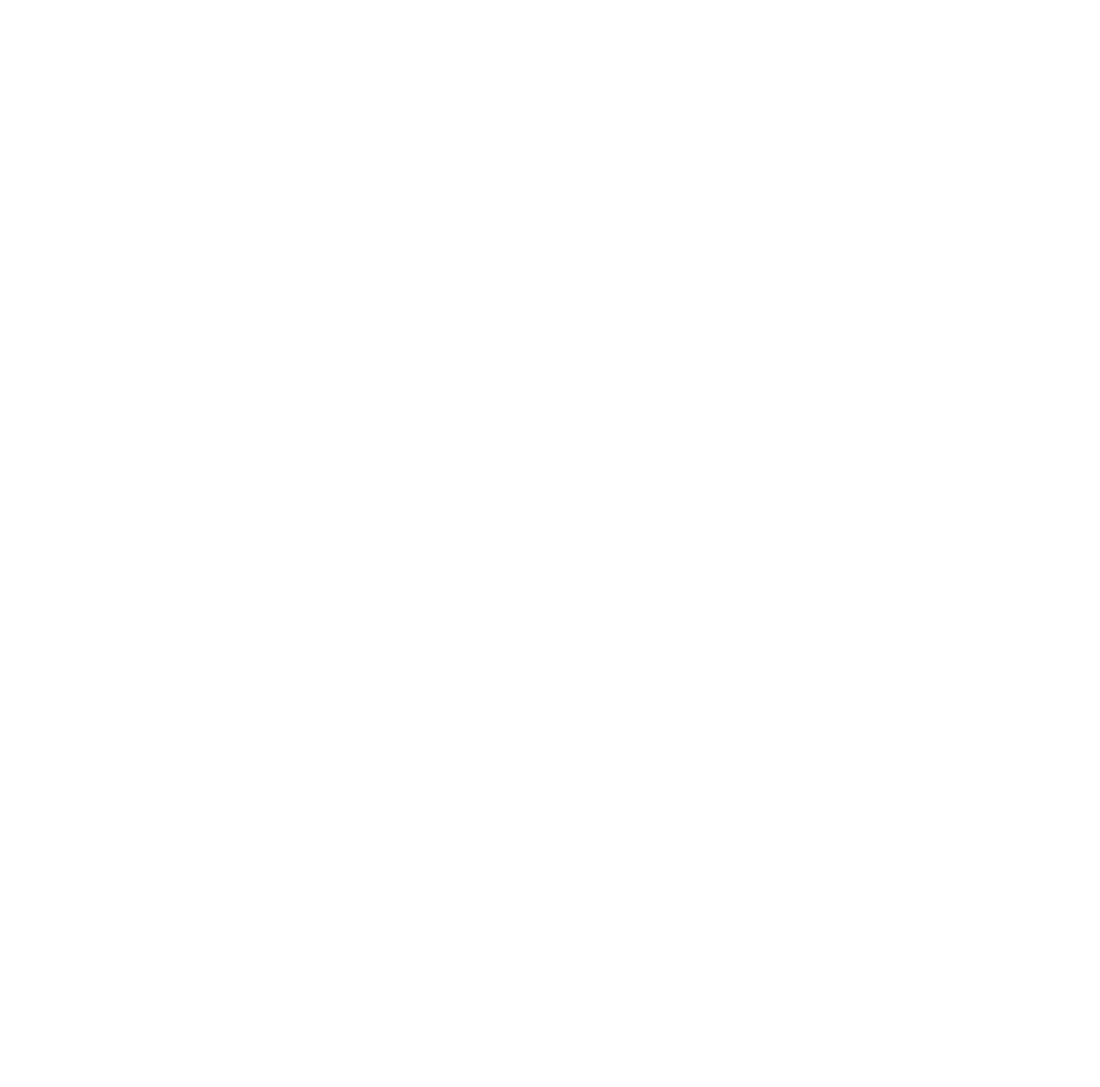
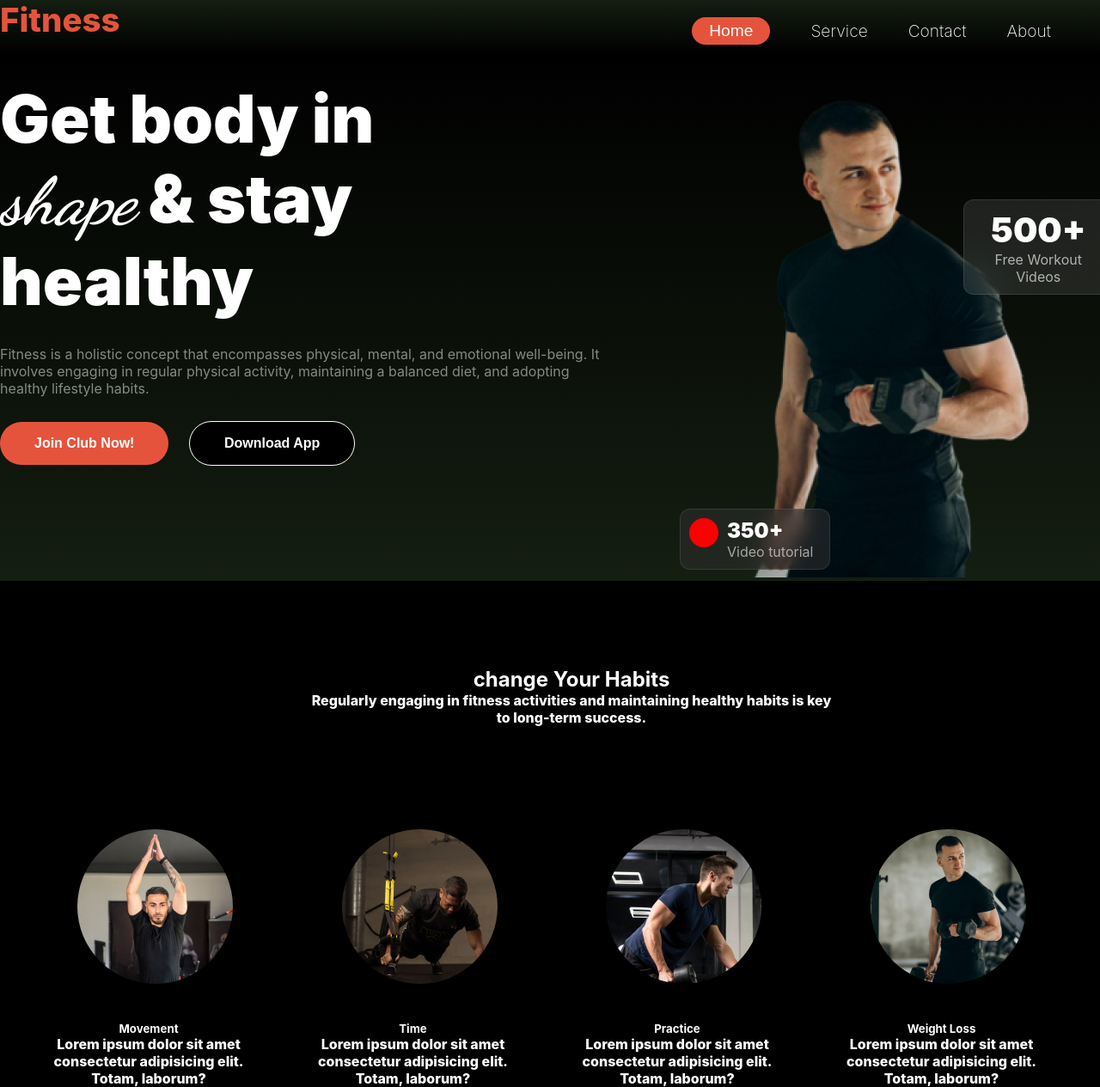
Before and after one commit to jannatulfardousmim/assignment-2, a plain HTML site: page index.html in a window 1280 px wide. Shown: the whole page at 86% size. Before the commit the page ends 800 px from the top, so only its background shows below. Drawn offline with Linux system fonts and the light colour scheme.

Commit message:
add banner section

```diff
--- a/degine/style.css
+++ b/degine/style.css
@@ -0,0 +1,297 @@
+
+@import url('https://fonts.googleapis.com/css2?family=Dancing+Script:wght@400..700&display=swap');
+.dancing-script-font {
+    font-family: "Dancing Script", cursive;
+    font-optical-sizing: auto;
+    font-weight: 700;
+
+  }
+@import url('https://fonts.googleapis.com/css2?family=Inter:wght@100..900&display=swap');
+.inter-font {
+    font-family: "Inter", sans-serif;
+    font-optical-sizing: auto;
+    font-weight: 800;
+    font-style: normal;
+    font-variation-settings:
+      "slnt" 0;
+  }
+
+  *{
+    padding: 0;
+    margin: 0;
+   color: white;
+
+  }
+  .main, .header{
+    background-color: black;
+  }
+  /*........................nav-bar style start................................. */
+  .nav-bar{
+    max-width: 100%;
+    display: flex;
+    justify-content: space-between;
+
+    background: linear-gradient(180deg, rgb(20, 30, 17),rgba(119, 119, 119, 0) 100%);
+
+  }
+  .nav-hamburger{
+    display: none;
+  }
+  .nav-title{
+    color: rgb(230, 83, 60);
+    font-size: 2.4rem;
+    font-weight: 800;
+  }
+  .nav-item{
+    display: flex;
+    justify-content: center;
+    align-items: center;
+    border-radius: 20px;
+    padding: 10px;
+  }
+  .item{
+    list-style: none;
+    margin-right:47px ;
+    font-size: 1.2rem;
+font-weight: 200;
+padding-top: 10px;
+
+
+
+  }
+
+  .btn{
+    border-radius: 46px;
+    font-size: 1.2rem;
+    font-weight: 400;
+background: rgb(230, 83, 60);
+padding: 5px 20px 5px 20px;
+border: none;
+
+  }
+  /*............................banner container start...................................*/
+  .banner{
+    background: linear-gradient(360deg, rgb(20, 30, 17),rgba(119, 119, 119, 0) 100%);
+    padding-top: 30px;
+    margin-bottom: 100px;
+  }
+  .banner-container{
+  display: flex;
+  gap: 167px;
+
+
+  }
+  .banner-description{
+    width: 55%;
+
+  }
+  .banner-title{
+    font-size: 4.8rem;
+font-weight: 900;
+
+
+  }
+.banner-subtitle{
+    font-size: 1rem;
+    font-weight: 400;
+    color: rgba(255, 255, 255, 0.5);
+    margin-top: 28px;
+    margin-bottom: 28px;
+
+}
+.primary-btn{
+    border-radius: 42px;
+    background: rgb(230, 83, 60);
+    padding: 16px 40px 16px 40px;
+    font-size: 1rem;
+font-weight: 600;
+border: none;
+margin-right: 20px;
+}
+.secondary-btn{
+    border-radius: 42px;
+    padding: 16px 40px 16px 40px;
+    font-size: 1rem;
+font-weight: 600;
+border: 1px solid white;
+background-color: black;
+}
+.img-container{
+
+    position: relative;
+}
+.workout{
+
+   width: 50%;
+   position: absolute;
+   top: 140px;
+   left: 250px;
+   text-align: center;
+  border-radius: 12px;
+  box-sizing: border-box;
+border: 1px solid rgba(255, 255, 255, 0.1);
+
+padding: 10px;
+backdrop-filter: blur(20px);
+background: rgba(255, 255, 255, 0.1);
+}
+.workout-num{
+    font-size: 2.5rem;
+font-weight: 900;
+}
+.vedio{
+    font-size: 1rem;
+    font-weight: 400;
+    color: rgba(255, 255, 255, 0.65);
+}
+.circle{
+width: 20%;
+height:20% ;
+background-color: red;
+
+}
+.tutorial{
+
+    width: 50%;
+    position: absolute;
+    top: 500px;
+    left: -80px;
+    box-sizing: border-box;
+border: 1px solid rgba(255, 255, 255, 0.1);
+border-radius: 12px;
+display: flex;
+gap: 10px;
+backdrop-filter: blur(10px);
+background: rgba(48, 48, 48, 0.54);
+padding: 10px;
+}
+.circle{
+    width: 30px;
+    height: 30px;
+    background-color: red;
+    border-radius: 50%;
+    border: 2px solid red;
+}
+.tutorial-num{
+    font-size: 1.5rem;
+    font-weight: 900;
+}
+.tutorial-para{
+    color: rgba(239, 237, 232, 0.65);
+    font-size: 1rem;
+font-weight: 400;
+}
+/*.................habit section ........................*/
+.habit-container{
+max-width: 100%;
+margin: 0 auto;
+margin-left: 50px;
+}
+.habit-description{
+  width: 50%;
+  margin: 0 auto;
+  text-align: center;
+}
+.habits-items{
+  display: grid;
+  grid-template-columns: repeat(4, 1fr);
+  margin-top: 80px;
+}
+.habit-img{
+  border-radius: 50%;
+
+}
+.habit{
+  text-align: center;
+
+}
+.img{
+  width: 80%;
+
+}
+.img-des{
+padding: 40px;
+}
+
+/*........................ media quare for small device..................................*/
+@media screen and (max-width:570px) {
+  .body{
+    margin: 0 auto;
+    max-width: 100%;
+    border: 2px solid red;
+   }
+   .nav-item{
+    display: none;
+   }
+   .nav-hamburger{
+    display: block;
+   padding: 10px;
+
+  }
+  .banner-container{
+   flex-direction: column;
+   gap: 2px;
+   max-width:100% ;
+  padding: 15px;
+
+
+  }
+  .banner-description{
+    width: 100%;
+  }
+.banner-title{
+  font-size: 2.5rem;
+
+}
+.dancing-script-font{
+  font-size: 2.5rem;
+}
+.banner-subtitle{
+font-size: 1rem;
+}
+.primary-btn{
+  margin-right:2px ;
+  padding: 16px 20px 16px 20px;
+}
+.secondary-btn{
+  padding: 16px 20px 16px 20px;
+}
+.workout{
+
+  top: 60px;
+  left: 160px;
+}
+.tutorial{
+
+  top: 220px;
+  left: 20px;
+}
+.img-container{
+  margin-top: 70px;
+}
+.img img{
+  width: 80%;
+}
+.habit-container{
+  margin-left: 2px;
+  border: 2px solid blue;
+}
+.habit-description{
+  width: 100%;
+}
+.banner{
+  margin-bottom: 5px;
+}
+.habits-items{
+  grid-template-columns: repeat(1, 1fr);
+}
+.img{
+
+  width: 100%;
+  margin-bottom: 10px;
+}
+.img-des{
+  padding-left: 60px;
+}
+
+}
--- a/index.html
+++ b/index.html
@@ -4,9 +4,100 @@
     <meta charset="UTF-8">
     <meta name="viewport" content="width=device-width, initial-scale=1.0">
     <title>Document</title>
-    <link rel="stylesheet" href="degine/style.css"
+    <link rel="stylesheet" href="degine/style.css">
+    <link rel="stylesheet" href="https://cdnjs.cloudflare.com/ajax/libs/font-awesome/6.6.0/css/all.min.css" integrity="sha512-Kc323vGBEqzTmouAECnVceyQqyqdsSiqLQISBL29aUW4U/M7pSPA/gEUZQqv1cwx4OnYxTxve5UMg5GT6L4JJg==" crossorigin="anonymous" referrerpolicy="no-referrer" />
 </head>
-<body>
+<body class="inter-font   body">
+   <header class="header">
+    <nav class="nav-bar">
+        <div class="nav-title">Fitness</div>
+        <div>
+         <ul class="nav-item">
+            <li class="item"><button class="btn">Home</button></li>
+            <li class="item">Service</li>
+            <li class="item">Contact</li>
+            <li class="item">About</li>
 
+         </ul>
+
+        </div>
+        <div class="nav-hamburger">
+            <i class="fa-solid fa-bars"></i>
+        </div>
+    </nav>
+   </header>
+   <main class="main">
+    <section class="banner">
+        <div class="banner-container">
+            <div class="banner-description">
+                <h1 class="banner-title">Get body in <br>
+                    <i class="dancing-script-font"> shape</i> & stay <br>
+                    healthy</h1>
+                <p class="banner-subtitle">Fitness is a holistic concept that encompasses physical, mental, and emotional well-being. It involves engaging in regular physical activity, maintaining a balanced diet, and adopting healthy lifestyle habits.</p>
+                <div><button class="primary-btn">Join Club Now!</button>
+                <button class="secondary-btn">Download App</button></div>
+            </div>
+            <div class="img-container">
+            <div class="img">
+                <img src="images/Images 2.png">
+            </div>
+
+            <div class="workout">
+               <h1  class="workout-num">500+</h1>
+                <p class="vedio">Free Workout Videos</p></div>
+
+                <div class="tutorial">
+                  <div class="circle"></div>
+               <div> <h4 class="tutorial-num">350+</h4>
+                <p class="tutorial-para">Video tutorial</p></div>
+                </div>
+            </div>
+    </section>
+    <section class="habit-container">
+        <div class="habit-description">
+            <h1>change Your Habits</h1>
+            <p>Regularly engaging in fitness activities and maintaining healthy habits is key to long-term success.</p>
+        </div>
+        <div class="habits-items">
+            <div class="img">
+                <div class="img-des" >
+                    <img class="habit-img"  src="images/image 2.png">
+                </div>
+                <div class="habit">
+                    <h5>Movement</h5>
+                    <p>Lorem ipsum dolor sit amet consectetur adipisicing elit. Totam, laborum?</p>
+                </div>
+            </div>
+            <div class="img">
+                <div class="img-des">
+                    <img class="habit-img" src="images/image 3.png">
+                </div>
+                <div  class="habit">
+                    <h5>Time</h5>
+                    <p>Lorem ipsum dolor sit amet consectetur adipisicing elit. Totam, laborum?</p>
+                </div>
+            </div>
+            <div class="img">
+                <div class="img-des">
+                    <img class="habit-img" src="images/image 4.png">
+                </div>
+                <div  class="habit">
+                    <h5>Practice</h5>
+                    <p>Lorem ipsum dolor sit amet consectetur adipisicing elit. Totam, laborum?</p>
+                </div>
+            </div>
+            <div class="img">
+                <div class="img-des">
+                    <img class="habit-img" src="images/image 5.png">
+                </div>
+                <div  class="habit">
+                    <h5>Weight Loss</h5>
+                    <p>Lorem ipsum dolor sit amet consectetur adipisicing elit. Totam, laborum?</p>
+                </div>
+            </div>
+        </div>
+    </section>
+
+   </main>
 </body>
 </html>
```
